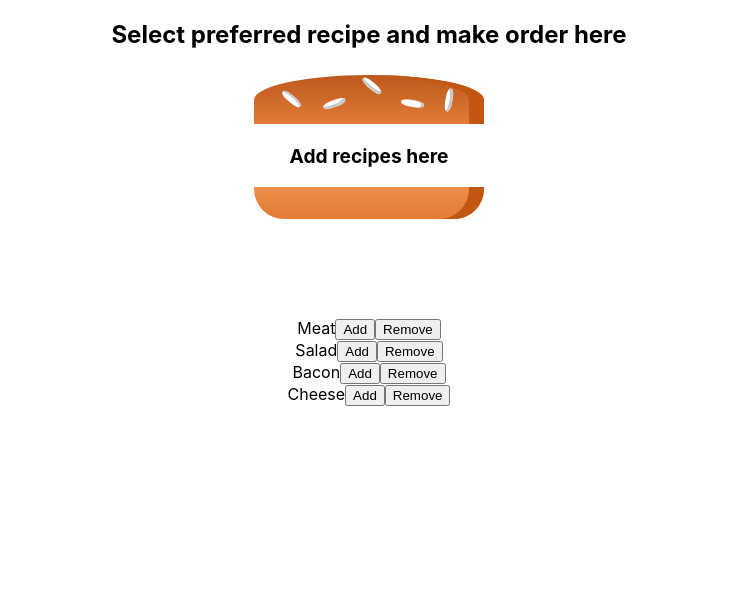
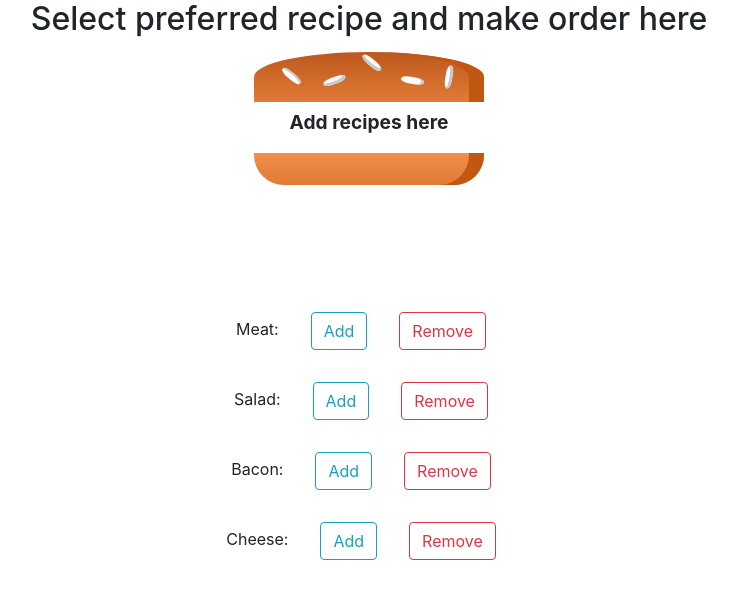
Before and after one commit to dolani/bugger-bar, a React (Create React App) app: page / in a window 1280 px wide. Shown: the top 598 px of the page, without its empty margins (271-1008 px from the left). Built offline with nearby package versions, Linux system fonts and the light colour scheme.

Commit message:
add react bootstrap
update button styles

```diff
--- a/package.json
+++ b/package.json
@@ -6,8 +6,10 @@
     "@testing-library/jest-dom": "^4.2.4",
     "@testing-library/react": "^9.5.0",
     "@testing-library/user-event": "^7.2.1",
+    "bootstrap": "^4.5.0",
     "cra-template": "1.0.3",
     "react": "^16.13.1",
+    "react-bootstrap": "^1.0.1",
     "react-dom": "^16.13.1",
     "react-scripts": "3.4.1"
   },
--- /dev/null
+++ b/src/Components/RecipeCounter/RecipeButton/RecipeButton.css
@@ -0,0 +1,11 @@
+.button-container {
+  padding: 1em 0;
+}
+
+.add-button {
+  margin: 0 1em 0 2em;
+}
+
+.remove-button {
+  margin: 0 1em;
+}
--- a/src/Components/RecipeCounter/RecipeButton/RecipeButton.js
+++ b/src/Components/RecipeCounter/RecipeButton/RecipeButton.js
@@ -1,13 +1,13 @@
 import React, { useContext } from 'react'
 import { DispatchContext, StateContext } from '../../../Store/Context'
+import Button from 'react-bootstrap/Button';
+import './RecipeButton.css';
 
 const RecipeButton = (props) => {
   const dispatch = useContext(DispatchContext)
   const state = useContext(StateContext)
 
   const addRecipe = (props) => {
-
-    console.log('proped', props);
     dispatch(props);
   }
 
@@ -18,10 +18,10 @@ const RecipeButton = (props) => {
   }
 
   return (
-    <div>
-      {props.label}
-      <button onClick={() => addRecipe({ type: props.add, recipe: props.recipe })} > Add </button>
-      <button onClick={() => removeRecipe({ type: props.remove, recipe: props.recipe })} > Remove </button>
+    <div className="button-container">
+      {props.label}:
+      <Button className="add-button" variant="outline-info" onClick={() => addRecipe({ type: props.add, recipe: props.recipe })} > Add </Button>
+      <Button className="remove-button" variant="outline-danger" onClick={() => removeRecipe({ type: props.remove, recipe: props.recipe })} > Remove </Button>
     </div>
   )
 }
--- a/src/index.js
+++ b/src/index.js
@@ -2,6 +2,7 @@ import React from 'react';
 import ReactDOM from 'react-dom';
 import './index.css';
 import App from './App';
+import 'bootstrap/dist/css/bootstrap.min.css';
 
 ReactDOM.render(
   <React.StrictMode>
```
Also changed, not shown: 1 other file (tests, documents, lock files or other folders).
